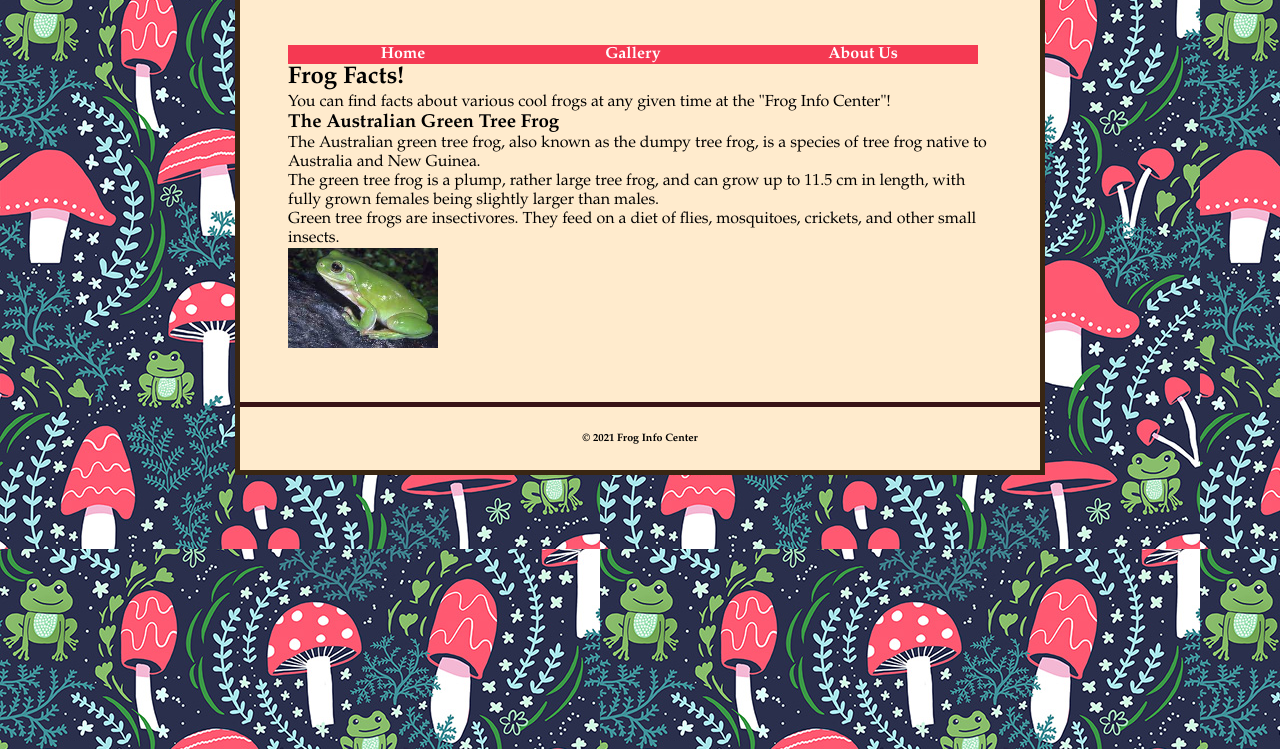
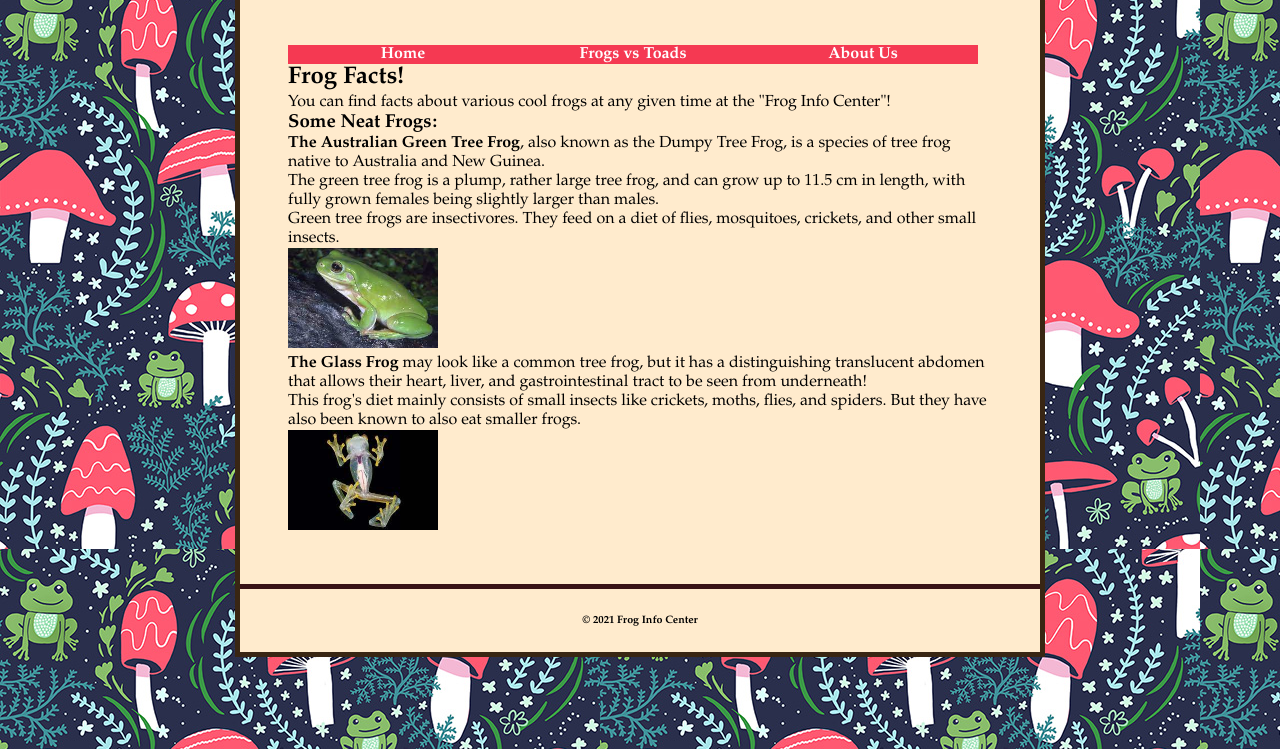
Before and after one commit to theeninagaffney/webdev, a plain HTML site: page final_home_page/index.html in a window 1280 px wide. Shown: the part 51-800 px from the top of the page. Drawn offline with Linux system fonts and the light colour scheme.

Commit message:
More fogs added

```diff
--- a/final_home_page/index.html
+++ b/final_home_page/index.html
@@ -18,17 +18,20 @@
             <nav id="nav_menu">
                 <ul>
                     <li><a href="index.html">Home</a></li>
-                    <li><a href="Final_Second_page/final_second_page.html">Gallery</li>
+                    <li><a href="Final_Second_page/final_second_page.html">Frogs vs Toads</li>
                     <li><a href="Final_Third_Page/Final_Third_Page.html">About Us</a></li>
                 </ul>
             </nav>
             <h2>Frog Facts!</h2>
             <p> You can find facts about various cool frogs at any given time at the "Frog Info Center"!</p>
-            <h3>The Australian Green Tree Frog</h3>
-            <p>The Australian green tree frog, also known as the dumpy tree frog, is a species of tree frog native to Australia and New Guinea. <br>
+            <h3>Some Neat Frogs:</h3>
+            <p><strong>The Australian Green Tree Frog</strong>, also known as the Dumpy Tree Frog, is a species of tree frog native to Australia and New Guinea. <br>
                 The green tree frog is a plump, rather large tree frog, and can grow up to 11.5 cm in length, with fully grown females being slightly larger than males. <br>
                  Green tree frogs are insectivores. They feed on a diet of flies, mosquitoes, crickets, and other small insects.</p>
             <img src="Images/dumpytreefrog.gif" style="height:100px; width:150px;">
+            <p><strong>The Glass Frog</strong> may look like a common tree frog, but it has a distinguishing translucent abdomen that allows their heart, liver, and gastrointestinal tract to be seen from underneath! <br>
+             This frog's diet mainly consists of small insects like crickets, moths, flies, and spiders. But they have also been known to also eat smaller frogs. <br></p>
+             <img src="Images/glassfrog.gif" style="height:100px; width:150px;">
         </main>
         <footer>
             <h6>&copy; 2021 Frog Info Center</h6>
```
Also changed, not shown: final_home_page/Final_Second_page/final_second_page.html (+1 -1 lines), final_home_page/Final_Third_Page/Final_Third_Page.html (+1 -3 lines), final_home_page/Images/glassfrog.gif (added).
